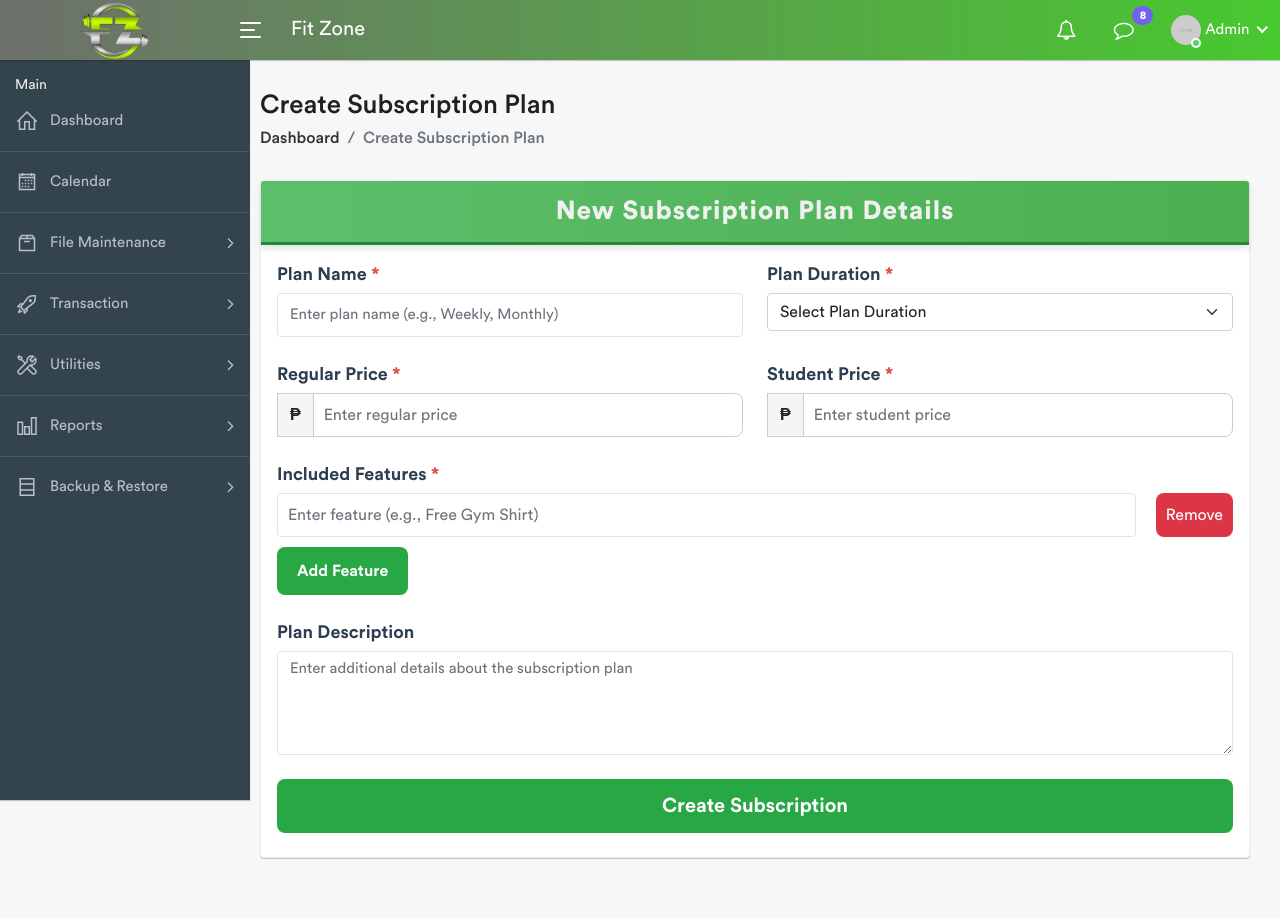
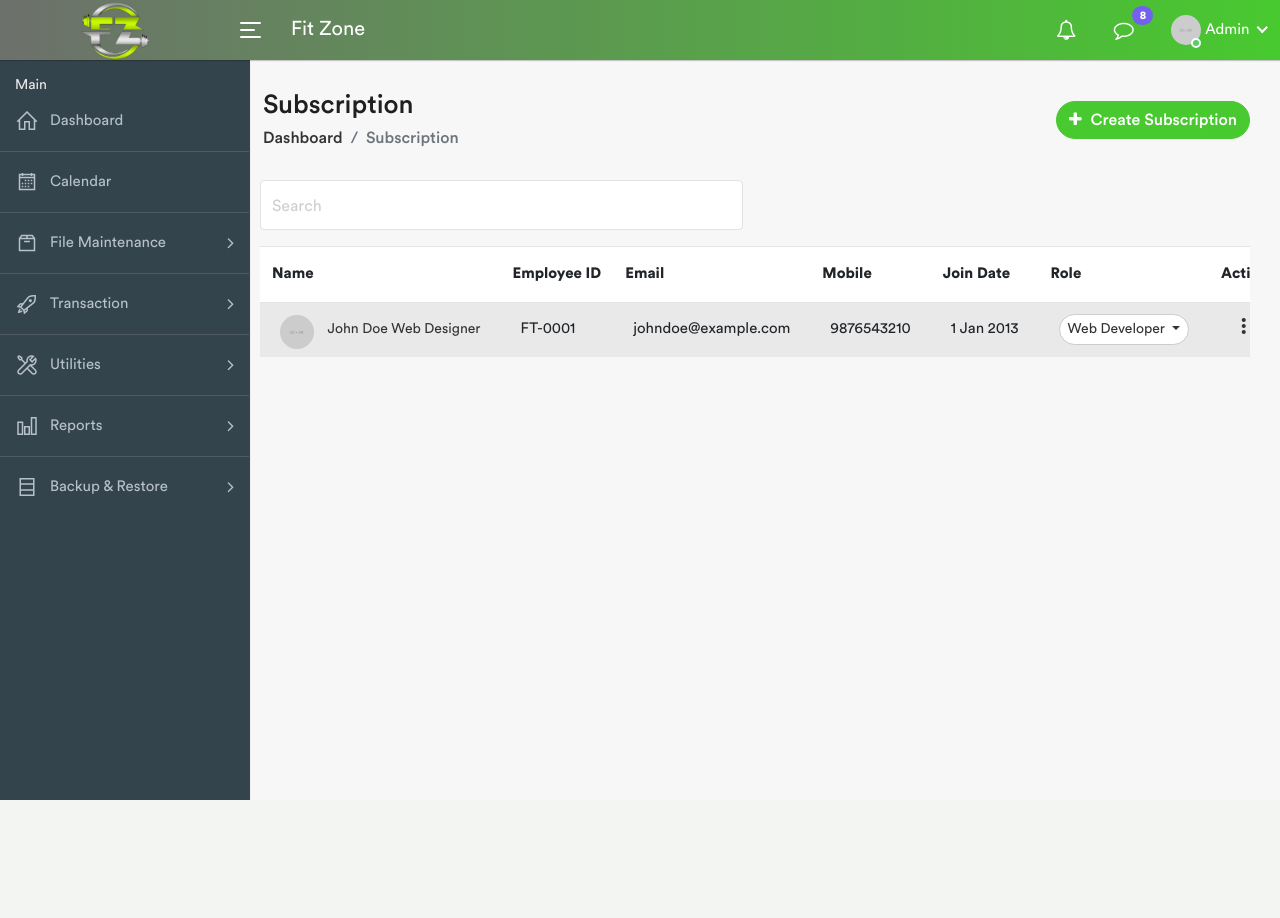
Before and after one commit to iamchu01/FitZone-Gym, a PHP site: page /create-subscription.php in a window 1280 px wide. After the commit the page ends 800 px from the top, so only its background shows below. Run offline with PHP 8.4, Linux system fonts and the light colour scheme; data that the repository does not hold is empty.

Commit message:
subscription

```diff
--- a/create-subscription.php
+++ b/create-subscription.php
@@ -3,243 +3,18 @@
 
 <head>
 
-    <title>Create Subscription - Gym Admin</title>
+    <title>Subscription - HRMS admin template</title>
 
     <?php include 'layouts/title-meta.php'; ?>
+
     <?php include 'layouts/head-css.php'; ?>
-
-    <style>
-
-.form-label {
-    font-size: 18px;
-    font-weight: 600;
-    color: #2c3e50;
-    margin-bottom: 5px;
-    display: block;
-    line-height: 1.5;
-}
-
-
-.form-label span {
-    color: #e74c3c;
-}
-
-
-input, select, textarea {
-    font-size: 16px;
-    padding: 12px;
-    border-radius: 8px;
-    border: 1px solid #ccc;
-}
-
-input:focus, select:focus, textarea:focus {
-    border-color: #5cbf6b;
-    outline: none;
-    box-shadow: 0 0 5px rgba(92, 191, 107, 0.3);
-}
-
-.mb-3 {
-    margin-bottom: 25px;
-}
-
-
-.input-group-text {
-    background-color: #f5f5f5; /* Subtle background color for currency symbol */
-    font-weight: bold;
-    border: 1px solid #ccc;
-    border-radius: 0;
-}
-
-
-input[type="number"] {
-    padding: 10px;
-    font-size: 16px;
-    border-radius: 0 8px 8px 0; /* Rounded corners on the right side for a modern look */
-    border: 1px solid #ccc;
-}
-
-input::placeholder {
-    color: #aaa; /* Subtle placeholder color */
-}
-
-
-
-.card-header {
-    background: linear-gradient(90deg, #5cbf6b 0%, #4caf50 100%);
-    color: #f0f0f0;
-    padding: 15px;
-    font-size: 24px;
-    font-weight: 600;
-    text-align: center;
-    border-radius: 8px 8px 0 0;
-    box-shadow: 0 4px 6px rgba(0, 0, 0, 0.1);
-    border-bottom: 3px solid #218838;
-}
-
-
-.card-header .card-title-custom {
-    color: #f0f0f0 !important;
-    font-size: 26px !important;
-    font-weight: bold;
-    letter-spacing: 1px;
-    margin: 0;
-}
-
-.card-header {
-    border-bottom: 3px solid #218838;
-}
-
-
-.feature-input-group {
-    display: flex;
-    align-items: center;
-    margin-bottom: 10px;
-}
-
-.feature-input-group input {
-    flex: 1;
-    padding: 10px;
-    font-size: 16px;
-    margin-right: 10px;
-}
-
-
-.remove-feature-btn {
-    margin-left: 10px;
-    background-color: #dc3545;
-    color: #fff;
-    border: none;
-    padding: 10px;
-    border-radius: 8px;
-    cursor: pointer;
-    font-size: 16px;
-    transition: background-color 0.2s ease, box-shadow 0.2s ease, transform 0.2s ease;
-}
-
-.remove-feature-btn:hover {
-    background-color: #b02a37;
-    box-shadow: 0 2px 4px rgba(0, 0, 0, 0.1);
-    transform: translateY(-2px);
-}
-
-
-.btn-add-feature{
-    color: #fff;
-    background-color: #28a745;
-    border: none;
-    padding: 12px 20px;
-    border-radius: 8px;
-    cursor: pointer;
-    font-size: 16px;
-    transition: background-color 0.2s ease, box-shadow 0.2s ease, transform 0.2s ease;
-    font-weight: 600;
-}
-
-.btn-add-feature:hover{
-    background-color: #218838;
-    box-shadow: 0 2px 4px rgba(0, 0, 0, 0.1);
-    transform: translateY(-2px);
-}
-
-.btn-custom-green.mt-2 {
-    margin-top: 10px;
-}
-
-.btn-create-subscription {
-    background-color: #28a745;
-    color: white;
-    border: none;
-    padding: 12px 20px;
-    font-size: 20px;
-    border-radius: 8px;
-    cursor: pointer;
-    transition: background-color 0.2s ease, box-shadow 0.2s ease, transform 0.2s ease;
-    font-weight: 600;
-}
-
-.btn-create-subscription:hover {
-    background-color: #218838;
-    box-shadow: 0 2px 4px rgba(0, 0, 0, 0.1);
-    transform: translateY(-2px);
-}
-
-.btn-preview-subscription {
-    background-color: #007bff;
-    color: white;
-    border: none;
-    padding: 12px 20px;
-    font-size: 16px;
-    border-radius: 8px;
-    cursor: pointer;
-    transition: background-color 0.2s ease, box-shadow 0.2s ease, transform 0.2s ease;
-    font-weight: bold;
-}
-
-.btn-preview-subscription:hover {
-    background-color: #0056b3;
-    box-shadow: 0 2px 4px rgba(0, 0, 0, 0.1);
-    transform: translateY(-2px);
-}
-
-.btn-save-draft {
-    background-color: #6c757d;
-    color: white;
-    border: none;
-    padding: 12px 20px;
-    font-size: 16px;
-    border-radius: 8px;
-    cursor: pointer;
-    transition: background-color 0.2s ease, box-shadow 0.2s ease, transform 0.2s ease;
-    font-weight: bold;
-}
-
-.btn-save-draft:hover {
-    background-color: #5a6268;
-    box-shadow: 0 2px 4px rgba(0, 0, 0, 0.1);
-    transform: translateY(-2px);
-}
-
-.d-flex {
-    display: flex;
-    justify-content: space-between;
-    gap: 10px;
-}
-
-.btn-create-subscription, .btn-preview-subscription, .btn-save-draft {
-    width: auto;
-    flex: 1;
-}
-
-
-.d-grid .mt-2 {
-    margin-top: 10px;
-}
-
-textarea {
-    font-size: 16px;
-    padding: 12px;
-    border-radius: 8px;
-    border: 1px solid #ccc;
-}
-
-/* Styling for the Pricing section label */
-.pricing-section-label {
-    font-size: 20px; /* Slightly larger font size for section header */
-    font-weight: bold; /* Bold to emphasize the section */
-    color: #2c3e50; /* Darker color for better contrast */
-    display: block; /* Ensure it stays on its own line */
-}
-
-
-    </style>
 
 </head>
 
 <body>
+
     <div class="main-wrapper">
     <?php include 'layouts/menu.php'; ?>
-
-    <!-- Page Wrapper -->
    <div class="page-wrapper">
 
                 <!-- Page Content -->
@@ -247,116 +22,189 @@ textarea {
 
                     <!-- Page Header -->
                     <div class="page-header">
-                <div class="row">
-                    <div class="col-sm-12">
-                        <h3 class="page-title">Create Subscription Plan</h3>
+                        <div class="row align-items-center">
+                            <div class="col">
+                                <h3 class="page-title">Subscription</h3>
                                 <ul class="breadcrumb">
                                     <li class="breadcrumb-item"><a href="admin-dashboard.php">Dashboard</a></li>
-                            <li class="breadcrumb-item active">Create Subscription Plan</li>
+                                    <li class="breadcrumb-item active">Subscription</li>
                                 </ul>
+                            </div>
+                            <div class="col-auto float-end ms-auto">
+                                <a href="#" class="btn add-btn" data-bs-toggle="modal" data-bs-target="#create_subscription"><i class="fa fa-plus"></i> Create Subscription</a>
                             </div>
                         </div>
                     </div>
                     <!-- /Page Header -->
 
-            <!-- Content Starts -->
-            <div class="row justify-content-center">
+                    <!-- //* search bar -->
+            <div class="row filter-row">
+                <div class="col-md-6 col-md-3">
+                    <div class="form-group form-focus">
+                        <input type="text" class="form-control floating">
+                        <label class="focus-label">Search</label>
+                    </div>
+                </div>
+            </div>
+            <!-- //* search bar -->
+
+                    <div class="row">
                         <div class="col-md-12">
-                    <div class="card">
-                        <div class="card-header">
-                            <h4 class="card-title card-title-custom">New Subscription Plan Details</h4>
+                            <div class="table-responsive">
+                                <table class="table table-striped custom-table datatable">
+                                    <thead>
+                                        <tr>
+                                            <th>Name</th>
+                                            <th>Employee ID</th>
+                                            <th>Email</th>
+                                            <th>Mobile</th>
+                                            <th class="text-nowrap">Join Date</th>
+                                            <th>Role</th>
+                                            <th class="text-end no-sort">Action</th>
+                                        </tr>
+                                    </thead>
+                                    <tbody>
+                                        <tr>
+                                            <td>
+                                                <h2 class="table-avatar">
+                                                    <a href="profile.php" class="avatar"><img alt="" src="assets/img/profiles/avatar-02.jpg"></a>
+                                                    <a href="profile.php">John Doe <span>Web Designer</span></a>
+                                                </h2>
+                                            </td>
+                                            <td>FT-0001</td>
+                                            <td>johndoe@example.com</td>
+                                            <td>9876543210</td>
+                                            <td>1 Jan 2013</td>
+                                            <td>
+                                                <div class="dropdown">
+                                                    <a href="" class="btn btn-white btn-sm btn-rounded dropdown-toggle" data-bs-toggle="dropdown" aria-expanded="false">Web Developer </a>
+                                                    <div class="dropdown-menu">
+                                                        <a class="dropdown-item" href="#">Software Engineer</a>
+                                                        <a class="dropdown-item" href="#">Software Tester</a>
+                                                        <a class="dropdown-item" href="#">Frontend Developer</a>
+                                                        <a class="dropdown-item" href="#">UI/UX Developer</a>
                                                     </div>
-                        <div class="card-body">
-                            <form action="process-subscription.php" method="POST">
-                                <!-- Plan Name -->
+                                                </div>
+                                            </td>
+                                            <td class="text-end">
+                                                <div class="dropdown dropdown-action">
+                                                    <a href="#" class="action-icon dropdown-toggle" data-bs-toggle="dropdown" aria-expanded="false"><i class="material-icons">more_vert</i></a>
+                                                    <div class="dropdown-menu dropdown-menu-right">
+                                                        <a class="dropdown-item" href="#" data-bs-toggle="modal" data-bs-target="#edit_employee"><i class="fa fa-pencil m-r-5"></i> Edit</a>
+                                                        <a class="dropdown-item" href="#" data-bs-toggle="modal" data-bs-target="#delete_employee"><i class="fa fa-trash-o m-r-5"></i> Delete</a>
+                                                    </div>
+                                                </div>
+                                            </td>
+                                        </tr>
+                                    </tbody>
+                                </table>
+                            </div>
+                        </div>
+                    </div>
+                </div>
+                <!-- /Page Content -->
+
+                <!-- Add Employee Modal -->
+                <div id="create_subscription" class="modal custom-modal fade" role="dialog">
+                    <div class="modal-dialog modal-dialog-centered modal-lg" role="document">
+                        <div class="modal-content">
+                            <div class="modal-header">
+                                <h5 class="modal-title">Create Subscription</h5>
+                                <button type="button" class="close" data-bs-dismiss="modal" aria-label="Close">
+                                    <span aria-hidden="true">&times;</span>
+                                </button>
+                            </div>
+                            <div class="modal-body">
+                                <form>
                                     <div class="row">
-                                    <div class="col-md-6 mb-4">
-                                        <label for="planName" class="form-label">Plan Name <span>*</span></label>
-                                        <input type="text" class="form-control" id="planName" name="planName" placeholder="Enter plan name (e.g., Weekly, Monthly)" required>
+                                        <div class="col-sm-6">
+                                            <div class="form-group">
+                                                <label class="col-form-label">Subscription Title <span class="text-danger">*</span></label>
+                                                <input class="form-control" type="text">
                                             </div>
-
-                                    <!-- Plan Duration -->
-                                    <div class="col-md-6 mb-4">
-                                        <label for="planDuration" class="form-label">Plan Duration <span>*</span></label>
-                                        <select class="form-select" id="planDuration" name="planDuration" required>
-                                            <option value="">Select Plan Duration</option>
-                                            <option value="weekly">Weekly</option>
-                                            <option value="monthly">Monthly</option>
-                                            <option value="halfMonth">Half Month</option>
-                                        </select>
+                                        </div>
+                                        <div class="col-sm-6">
+                                            <div class="form-group">
+                                                <label class="col-form-label">Description</label>
+                                                <input class="form-control" type="text">
+                                            </div>
+                                        </div>
+                                        <div class="col-sm-6">
+                                            <div class="form-group">
+                                                <label class="col-form-label">Offer <span class="text-danger">*</span></label>
+                                                <input class="form-control" type="text">
+                                            </div>
+                                        </div>
+                                        <div class="col-sm-6">
+                                            <div class="form-group">
+                                                <label class="col-form-label">Fee <span class="text-danger">*</span></label>
+                                                <input class="form-control" type="email">
                                             </div>
                                         </div>
 
-
-
-                                <!-- Pricing Section -->
-                               <div class="row">
-                                <div class="col-md-6 mb-4">
-                                    <label for="regularPrice" class="form-label">Regular Price <span>*</span></label>
-                                    <div class="input-group">
-                                        <span class="input-group-text">₱</span>
-                                        <input type="number" class="form-control" id="regularPrice" name="regularPrice" placeholder="Enter regular price" step="0.01" min="0" required onkeydown="preventE(event)">
-                                    </div>
-                                </div>
-
-                                <!-- Student Price -->
-                                <div class="col-md-6 mb-4">
-                                    <label for="studentPrice" class="form-label">Student Price <span>*</span> </label>
-                                    <div class="input-group">
-                                        <span class="input-group-text">₱</span>
-                                        <input type="number" class="form-control" id="studentPrice" name="studentPrice" placeholder="Enter student price" step="0.01" min="0" required required onkeydown="preventE(event)">
-                                    </div>
-                                </div>
-                            </div>
-
-
-
-
-                                <!-- Customizable Features Section -->
-                                <div class="mb-4">
-                                    <label class="form-label">Included Features <span>*</span></label>
-                                    <div id="featuresContainer">
-                                        <div class="feature-input-group">
-                                            <input type="text" class="form-control" name="features[]" placeholder="Enter feature (e.g., Free Gym Shirt)" required>
-                                            <button type="button" class="remove-feature-btn" onclick="removeFeature(this)">Remove</button>
-                                        </div>
-                                    </div>
-                                    <button type="button" class="btn-add-feature" onclick="addFeature()">Add Feature</button>
-                                </div>
-
-                                <!-- Plan Description -->
-                                <div class="mb-4">
-                                    <label for="planDescription" class="form-label">Plan Description</label>
-                                    <textarea class="form-control" id="planDescription" name="planDescription" rows="4" placeholder="Enter additional details about the subscription plan"></textarea>
-                                </div>
-
-                                <!-- Status Toggle -->
-                                <!-- <div class="mb-4">
-                                    <label for="planStatus" class="form-label">Plan Status</label>
-                                    <select class="form-select" id="planStatus" name="planStatus">
-                                        <option value="active">Active</option>
-                                        <option value="inactive">Inactive</option>
-                                    </select>
-                                </div> -->
-
-                                <!-- Buttons: Submit, Preview, Save as Draft -->
-                                <div class="d-flex justify-content-between mb-2">
-                                    <button type="submit" class="btn-create-subscription">Create Subscription</button>
-                                    <!-- <button type="button" class="btn-preview-subscription">Preview Subscription</button>
-                                    <button type="button" class="btn-save-draft">Save as Draft</button> -->
+                                    <div class="submit-section">
+                                        <button class="btn btn-primary submit-btn">Create</button>
                                     </div>
                                 </form>
                             </div>
                         </div>
                     </div>
                 </div>
-            <!-- /Content End -->
+                <!-- /Add Employee Modal -->
+
+                <!-- Edit Employee Modal -->
+                <div id="edit_subscription" class="modal custom-modal fade" role="dialog">
+                    <div class="modal-dialog modal-dialog-centered modal-lg" role="document">
+                        <div class="modal-content">
+                            <div class="modal-header">
+                                <h5 class="modal-title">Edit Employee</h5>
+                                <button type="button" class="close" data-bs-dismiss="modal" aria-label="Close">
+                                    <span aria-hidden="true">&times;</span>
+                                </button>
+                            </div>
+                            <div class="modal-body">
+                                <form>
+                                    <div class="row">
 
                                     </div>
-        <!-- /Page Content -->
+                                    <div class="submit-section">
+                                        <button class="btn btn-primary submit-btn">Save</button>
+                                    </div>
+                                </form>
+                            </div>
+                        </div>
+                    </div>
+                </div>
+                <!-- /Edit Employee Modal -->
+
+                <!-- Archive Subscription -->
+                <div class="modal custom-modal fade" id="archive_subscription" role="dialog">
+                    <div class="modal-dialog modal-dialog-centered">
+                        <div class="modal-content">
+                            <div class="modal-body">
+                                <div class="form-header">
+                                    <h3>Archive Subscription</h3>
+                                    <p>Are you sure want to archive?</p>
+                                </div>
+                                <div class="modal-btn delete-action">
+                                    <div class="row">
+                                        <div class="col-6">
+                                            <a href="javascript:void(0);" class="btn btn-primary continue-btn">Archive</a>
+                                        </div>
+                                        <div class="col-6">
+                                            <a href="javascript:void(0);" data-bs-dismiss="modal" class="btn btn-primary cancel-btn">Cancel</a>
+                                        </div>
+                                    </div>
+                                </div>
+                            </div>
+                        </div>
+                    </div>
+                </div>
+                <!-- /Delete Employee Modal -->
 
             </div>
             <!-- /Page Wrapper -->
+
 
 </div>
 <!-- end main wrapper-->
@@ -365,44 +213,7 @@ textarea {
 <!-- JAVASCRIPT -->
 <?php include 'layouts/vendor-scripts.php'; ?>
 
-<script>
-// JavaScript to dynamically add and remove features
-function addFeature() {
-    const featureGroup = document.createElement('div');
-    featureGroup.classList.add('feature-input-group');
 
-    const featureInput = document.createElement('input');
-    featureInput.type = 'text';
-    featureInput.name = 'features[]';
-    featureInput.classList.add('form-control');
-    featureInput.placeholder = 'Enter feature (e.g., Free Gym Shirt)';
-    featureInput.required = true;
-
-    const removeBtn = document.createElement('button');
-    removeBtn.type = 'button';
-    removeBtn.classList.add('remove-feature-btn');
-    removeBtn.innerHTML = 'Remove';
-    removeBtn.onclick = function() {
-        removeFeature(removeBtn);
-    };
-
-    featureGroup.appendChild(featureInput);
-    featureGroup.appendChild(removeBtn);
-
-    document.getElementById('featuresContainer').appendChild(featureGroup);
-}
-
-function removeFeature(button) {
-    const featureGroup = button.parentElement;
-    document.getElementById('featuresContainer').removeChild(featureGroup);
-}
-
-function preventE(event) {
-    if (event.key === 'e' || event.key === 'E' || event.key === '+' || event.key === '-') {
-        event.preventDefault(); // Prevents these keys from being input
-    }
-}
-</script>
 
 </body>
 
```
Lines whose indentation alone changed are shown as unchanged.
